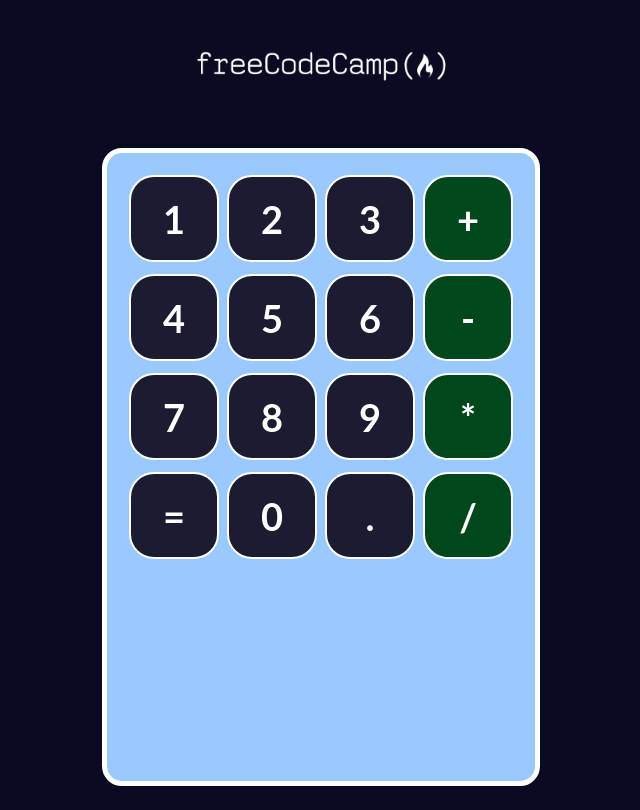
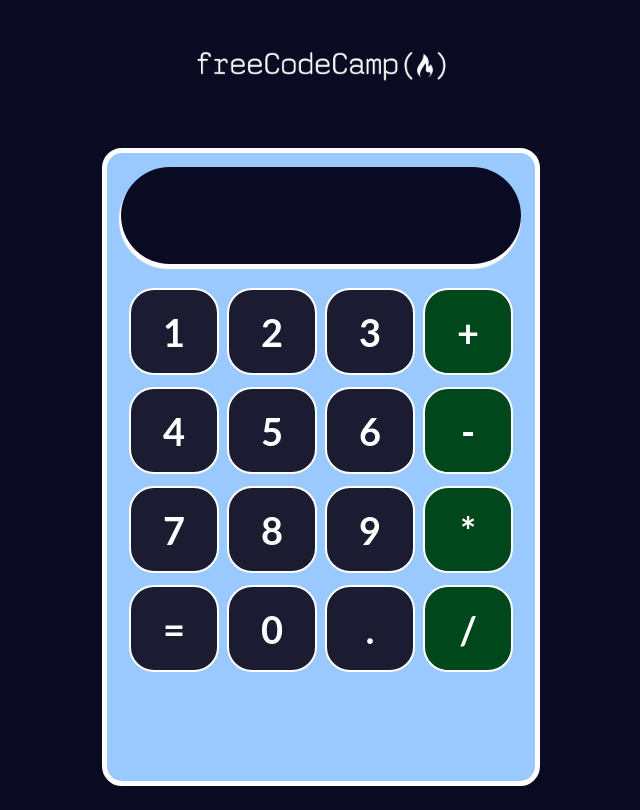
Before and after one commit to MatiasGonzalez1/calculadora-REACT, a React (Create React App) app: page / in a window 1280 px wide. Shown: the whole page, without its empty margins (319-959 px from the left). Built offline with nearby package versions, Linux system fonts and the light colour scheme.

Commit message:
feat: add pantalla component

```diff
--- a/src/App.js
+++ b/src/App.js
@@ -2,6 +2,7 @@
 import './App.css';
 import Logo from './assets/img/unnamed.png'
 import Boton from './components/Boton';
+import Pantalla from './components/Pantalla';
 
 function App() {
   return (
@@ -12,6 +13,7 @@
         alt='Logo de freecodecamp' />
       </div>
       <div className='contenedor-calculadora'>
+        <Pantalla />
         <div className='fila'>
           <Boton>1</Boton>
           <Boton>2</Boton>
--- /dev/null
+++ b/src/components/Pantalla.js
@@ -0,0 +1,12 @@
+import React from 'react';
+import '../styles/Pantalla.css'
+
+const Pantalla = ({ input }) => {
+  return (
+    <div className='input'>
+      {input}
+    </div>
+  )
+}
+
+export default Pantalla;
--- /dev/null
+++ b/src/styles/Pantalla.css
@@ -0,0 +1,15 @@
+.input{
+  height: 75px;
+  border-radius: 50px;
+  margin-bottom: 20px;
+  display: flex;
+  justify-content: flex-end;
+  align-items: center;
+  font-weight: bold;
+  font-size: 30px;
+  background-color: #0a0a23;
+  color: white;
+  padding: 11px 30px 11px 11px;
+  margin: 1px solid #888;
+  box-shadow: -1px 4px 1px 1px white;
+}
```
